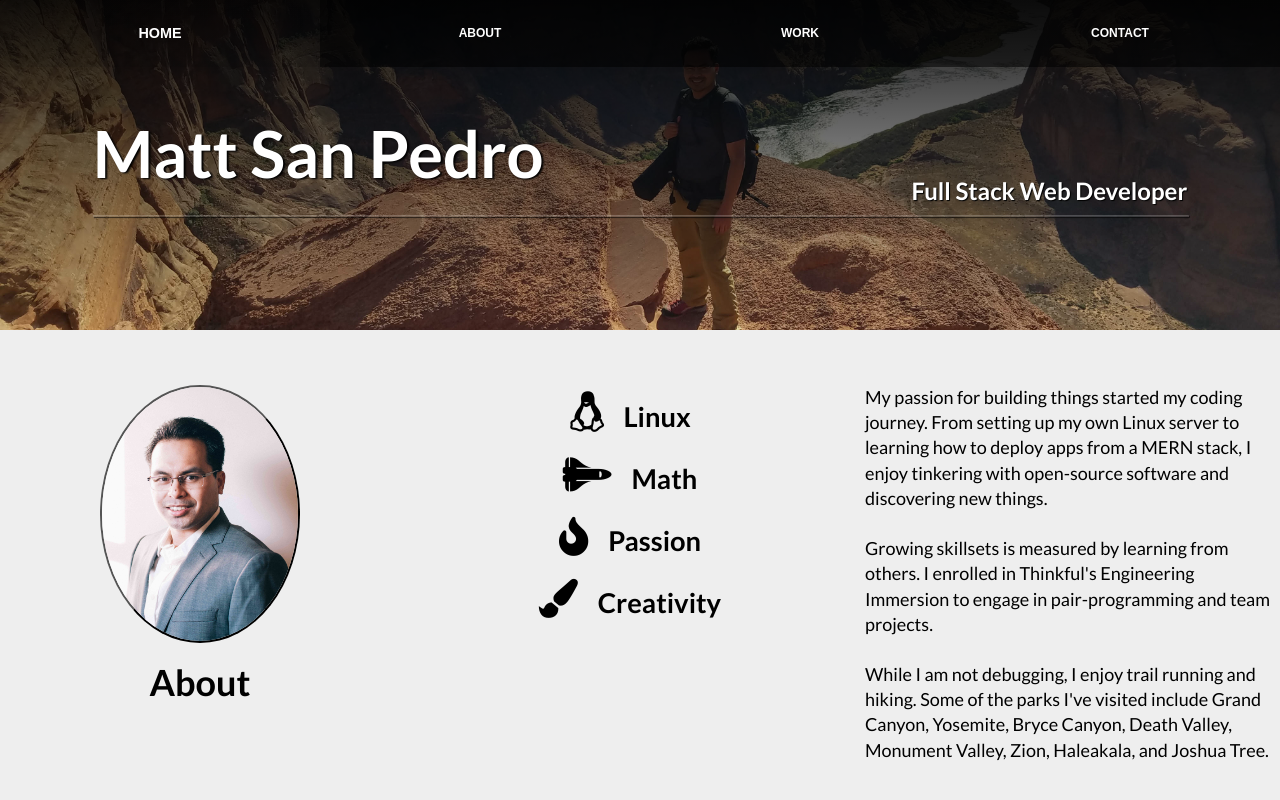
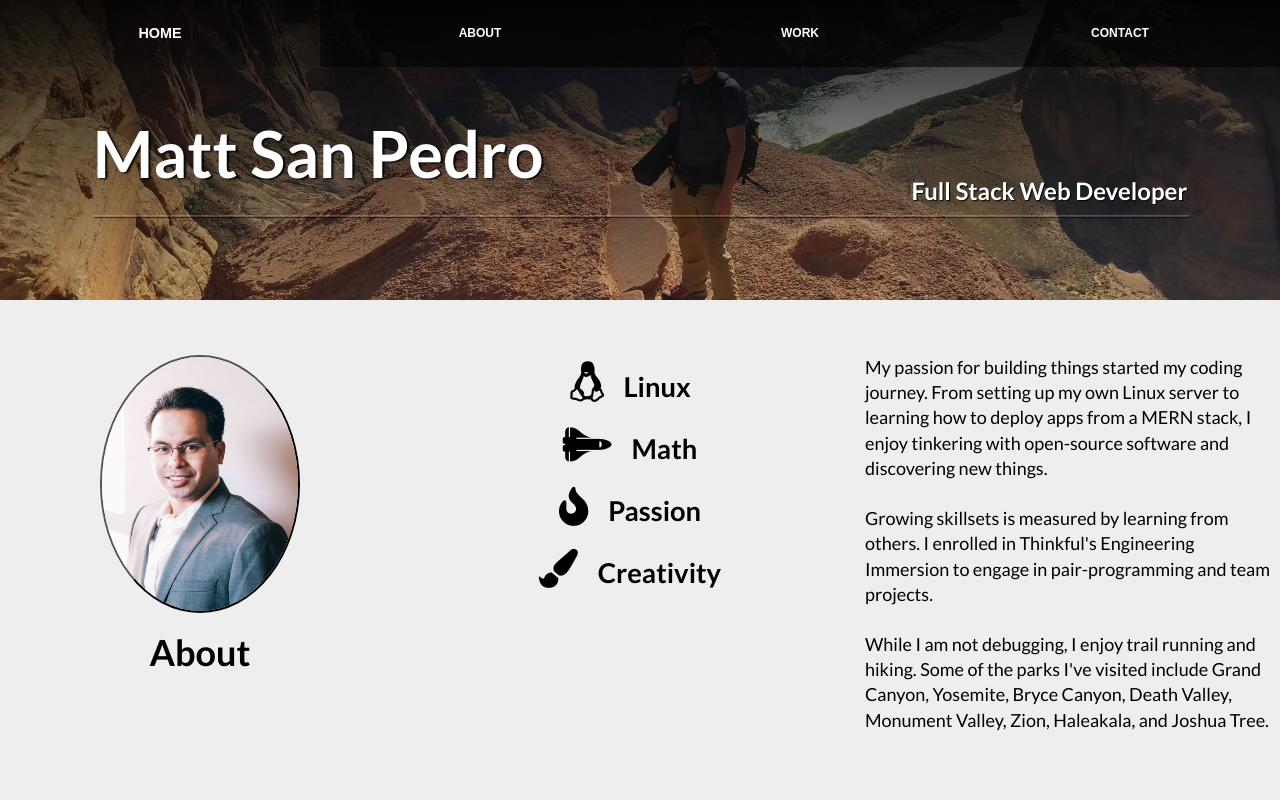
Before and after one commit to mattNat/portfolio-revamp, a React (Create React App) app: page / in a window 1280 px wide. Shown: the top 800 px of the page. Built offline with nearby package versions, Linux system fonts and the light colour scheme.

Commit message:
crop hero image at bottom by 30px

```diff
--- a/src/styles/home.css
+++ b/src/styles/home.css
@@ -8,12 +8,12 @@
     url('../img/hero.jpg') no-repeat center center fixed;
   /* background: url('../img/hero.jpg') no-repeat center center fixed; */
   background-size: cover;
-  height: 330px;
+  height: 300px;
 }
 .bg-overlay {
   /* background: linear-gradient(to bottom, rgba(0, 0, 0, 0.7), rgba(90, 90, 90, 0.1) );   */
   /* background: rgba(26, 16, 16, 0.3); */
-  height: 330px;
+  height: 300px;
 }
 
 .intro-message {
```
